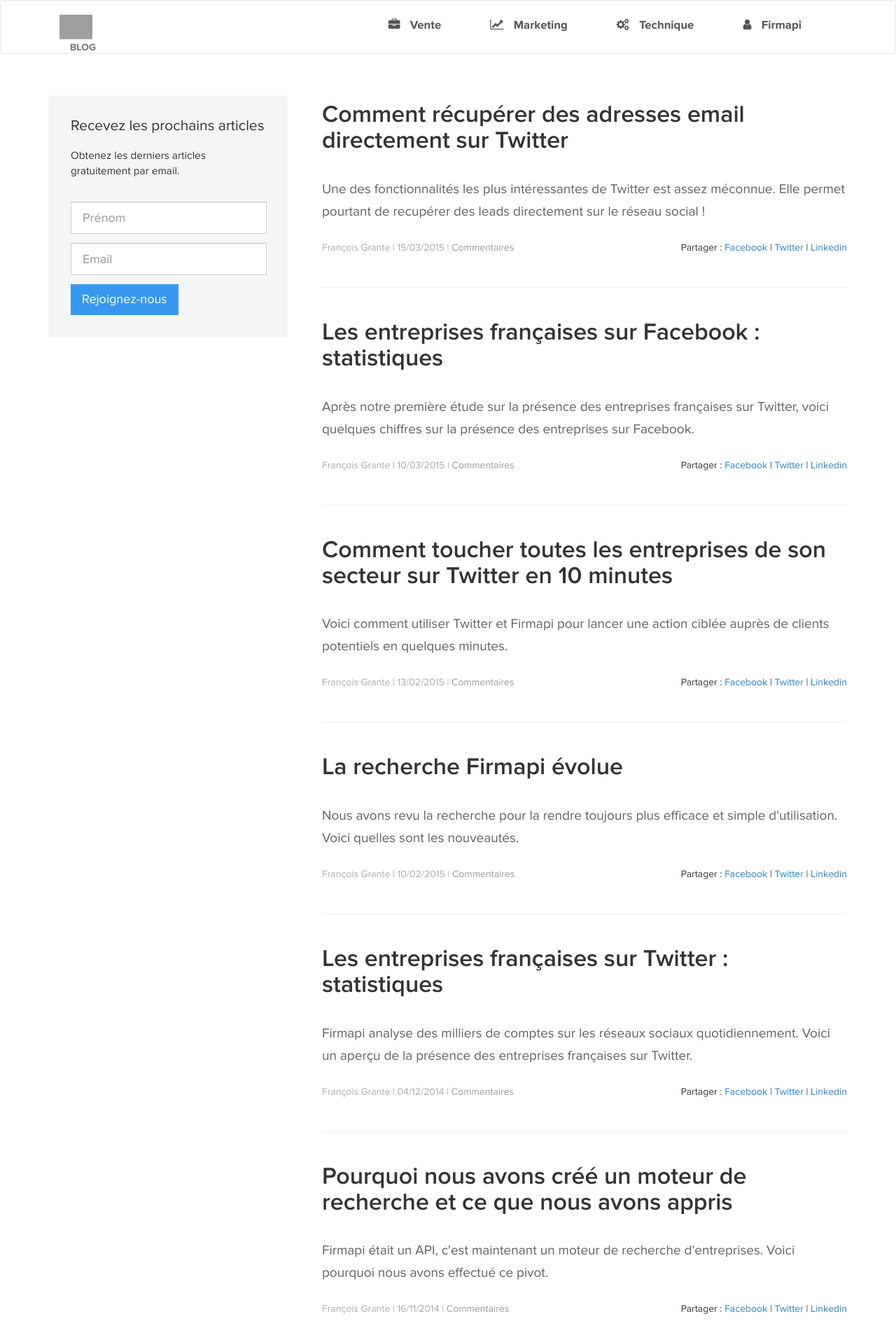
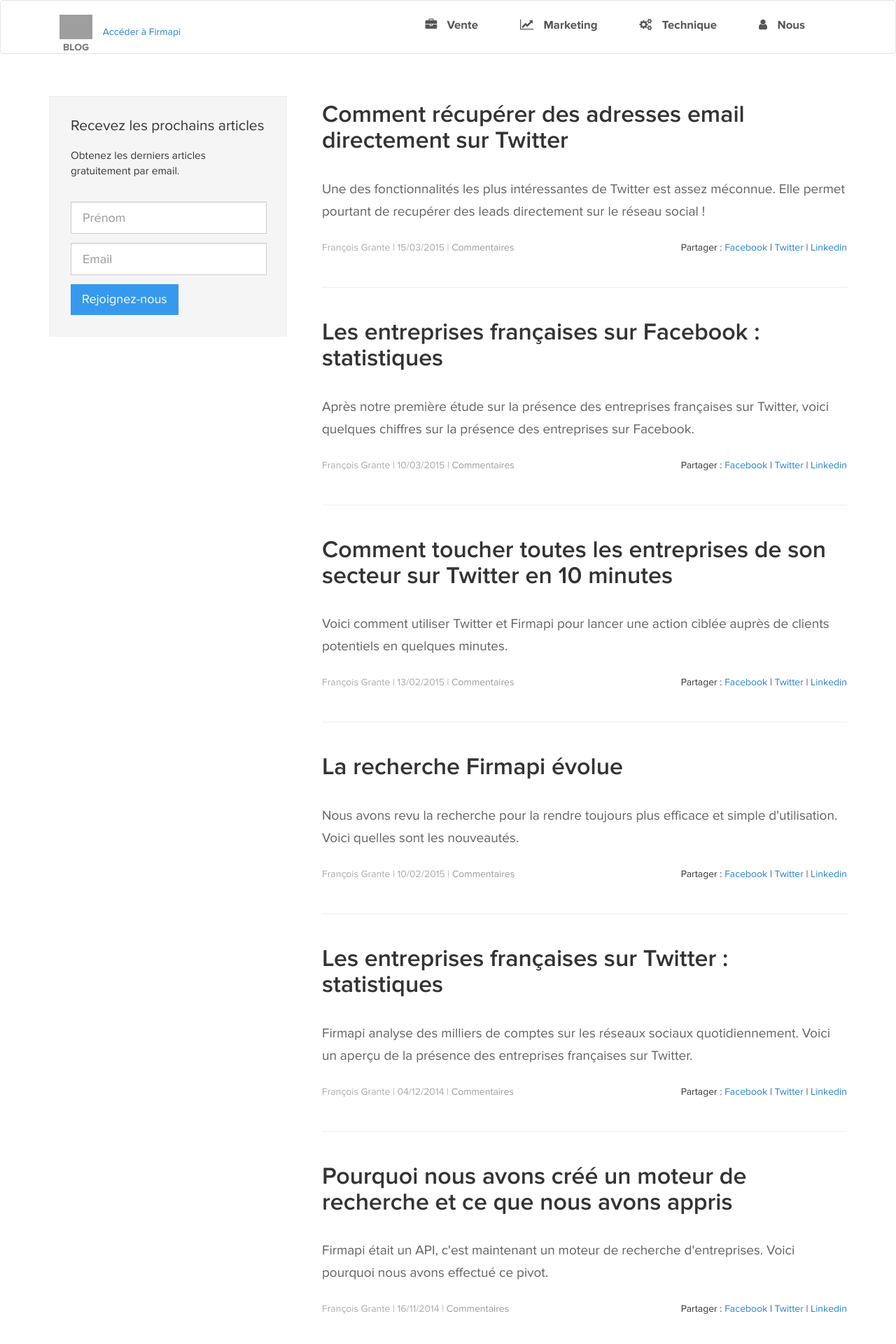
Before and after one commit to firmapi/blog, a Jekyll site: the page built from index.html, in a window 1280 px wide. Shown: the top 1920 px of the page at 70% size. Built offline with Jekyll 4.4.1, drawn with Linux system fonts in a browser that asks for light colours; nearby versions of some CDN libraries; a script that is not in the unit is left out; comment, search, counter and statistics services are not loaded; grey boxes are pictures that could not be loaded.

Commit message:
Mise à jour du CTA du blog et ajout d'un lien permenent de retour vers le site

```diff
--- a/_includes/cta_header.html
+++ b/_includes/cta_header.html
@@ -1,8 +1,8 @@
 <div class="cta-header hidden-xs">
-  <div id="close-cta-header" class="fa fa-close"></div>
-  <h2>Besoin de trouver de nouveaux clients ?</h2>
+  <div id="close-cta-header" class="fa fa-close" title="Je connais déjà Firmapi, ne plus me montrer ça !"></div>
+  <h2>Ne perdez plus de temps à chercher vos prospects</h2>
   <p class="subtitle">Découvrez le moyen le plus simple de trouver toutes les entreprises correspondant à vos critères.</p>
-  <a href="https://firmapi.com/advanced_search" class="btn-lg btn btn-success">
+  <a href="https://firmapi.com/advanced_search" class="btn-lg btn btn-primary">
     Faire ma première recherche
   </a>
 </div>
--- a/_includes/header.html
+++ b/_includes/header.html
@@ -8,10 +8,13 @@
           <span class="icon-bar"></span>
           <span class="icon-bar"></span>
         </button>
-        <a class="navbar-brand" data-no-turbolink="true" href="/">
-          <img src="https://d144bz4d6i1vob.cloudfront.net/firmapi/firmapi_home.png" alt="Firmapi">
-          <span class="blog-brand">BLOG</span>
-        </a>
+        <div class="brand-container">
+          <a class="navbar-brand" data-no-turbolink="true" href="/">
+            <img src="https://d144bz4d6i1vob.cloudfront.net/firmapi/firmapi_home.png" alt="Firmapi">
+            <span class="blog-brand">BLOG</span>
+          </a>
+          <a class="backtowebsite" href="https://firmapi.com">Accéder à Firmapi</a>
+        </div>
       </div>
       <div class="collapse navbar-collapse pull-right" id="bs-example-navbar-collapse-1">
         <ul class="nav navbar-nav">
@@ -34,9 +37,9 @@
           {% endif %}
 
           {% if page.tag == 'firmapi' || page.tag == 'firmapi' %}
-            <li><a href="/category/firmapi" class="active"><strong><i class="fa fa-user"></i> Firmapi</strong></a></li>
+            <li><a href="/category/firmapi" class="active"><strong><i class="fa fa-user"></i> Nous</strong></a></li>
           {% else %}
-            <li><a href="/category/firmapi"><strong><i class="fa fa-user"></i> Firmapi</strong></a></li>
+            <li><a href="/category/firmapi"><strong><i class="fa fa-user"></i> Nous</strong></a></li>
           {% endif %}
         </ul>
       </div>
--- a/css/main.scss
+++ b/css/main.scss
@@ -108,9 +108,15 @@
 
   .blog-brand {
     font-weight: bold;
-    margin-left: 15px;
+    margin-left: 5px;
     font-size: 14px;
   }
+}
+
+.backtowebsite {
+  margin-top: 35px;
+  display: block;
+  float: left;
 }
 
 /*
@@ -335,7 +341,7 @@
 
 .navbar-nav a {
   display: inline-block;
-  padding: 25px 35px !important;
+  padding: 25px 30px !important;
   font-size: 1.2em;
   color: #555 !important;
 
```
